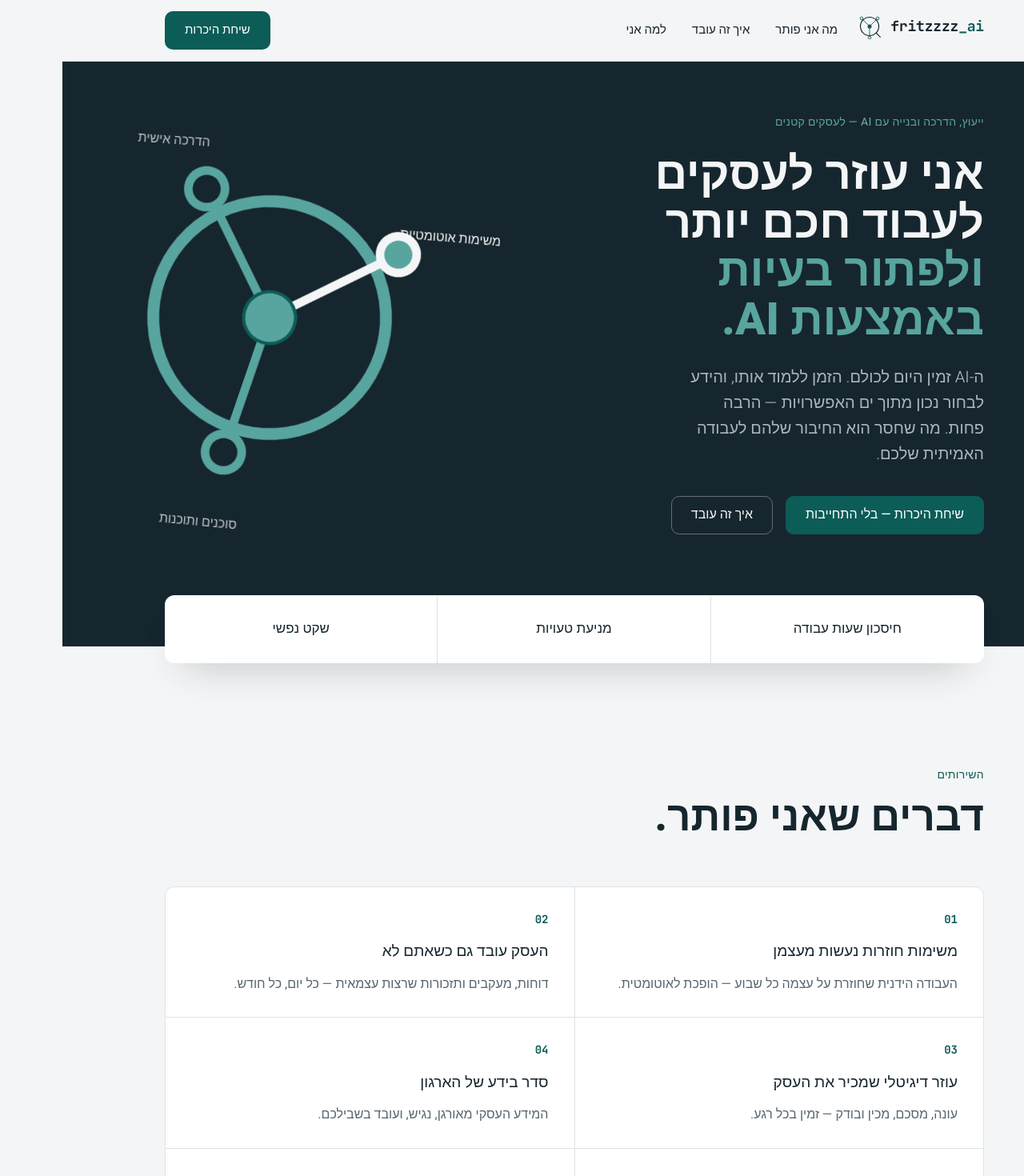
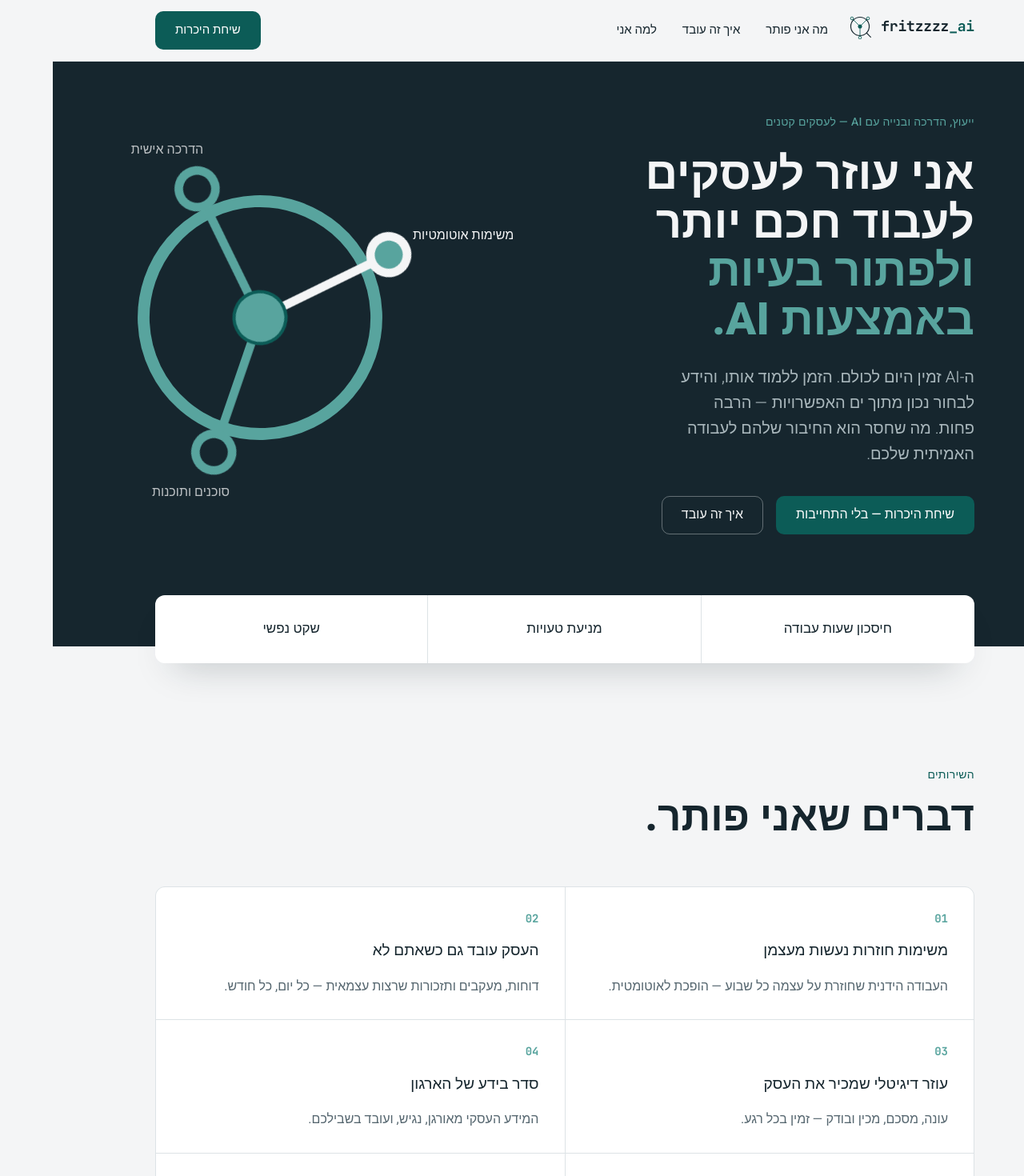
Before and after one commit to Fritzzzz1/fritzzzz-ai-site, a React (Vite) app: page / in a window 1280 px wide. Shown: the top 1470 px of the page at 80% size. Built offline with nearby package versions, Linux system fonts and the light colour scheme.

Commit message:
Lens labels placed along spokes by JS (fixes drift); hover sweep on result strip and service cards

```diff
--- a/src/components/Lens.css
+++ b/src/components/Lens.css
@@ -9,7 +9,6 @@
   position: relative;
   width: 100%;
   aspect-ratio: 1 / 1;
-  animation: lens-spin 120s linear infinite;
 }
 
 .lens__svg {
@@ -86,6 +85,7 @@
 
 .lens__hit {
   position: absolute;
+  z-index: 3;
   width: 12%;
   aspect-ratio: 1 / 1;
   border-radius: 50%;
@@ -107,6 +107,12 @@
   top: 84.737%;
 }
 
+.lens__labels {
+  position: absolute;
+  inset: 0;
+  z-index: 2;
+}
+
 .lens__label {
   position: absolute;
   font-family: var(--font-heebo);
@@ -115,30 +121,19 @@
   white-space: nowrap;
   color: var(--paper);
   opacity: 0;
-  animation:
-    lens-label-in 0.25s ease-out forwards,
-    lens-unspin 120s linear infinite;
+  animation: lens-label-in 0.25s ease-out forwards;
   transition: opacity 0.45s ease;
 }
 
 .lens__label--1 {
-  left: 14.3%;
-  top: 14.3%;
-  transform: translate(-50%, -50%);
   animation-delay: 1.3s;
 }
 
 .lens__label--2 {
-  left: 85.7%;
-  top: 14.3%;
-  transform: translate(-50%, -50%);
   animation-delay: 1.55s;
 }
 
 .lens__label--3 {
-  left: 50%;
-  top: 100.5%;
-  transform: translate(-50%, -50%);
   animation-delay: 1.8s;
 }
 
@@ -204,18 +199,6 @@
   }
 }
 
-@keyframes lens-spin {
-  to {
-    rotate: 360deg;
-  }
-}
-
-@keyframes lens-unspin {
-  to {
-    rotate: -360deg;
-  }
-}
-
 @keyframes lens-breathe {
   0%,
   100% {
@@ -227,10 +210,6 @@
 }
 
 @media (prefers-reduced-motion: reduce) {
-  .lens__stage {
-    animation: none;
-  }
-
   .lens__ring,
   .lens__spoke,
   .lens__center,
--- a/src/components/Lens.tsx
+++ b/src/components/Lens.tsx
@@ -1,4 +1,4 @@
-import { useEffect, useState } from 'react'
+import { useEffect, useRef, useState } from 'react'
 import './Lens.css'
 
 const PATHS = [
@@ -9,6 +9,48 @@ const PATHS = [
 
 const INTRO_MS = 2200
 const CYCLE_MS = 2800
+const TURN_MS = 120000
+const CENTER = 150
+const BOX_MIN = -40
+const BOX_SIZE = 380
+const LABEL_GAP = 30
+
+function useDrift(stage: React.RefObject<HTMLDivElement | null>, labels: React.RefObject<(HTMLSpanElement | null)[]>) {
+  useEffect(() => {
+    if (window.matchMedia('(prefers-reduced-motion: reduce)').matches) {
+      place(0)
+      return
+    }
+    let frame = 0
+    const started = performance.now()
+    const tick = (now: number) => {
+      place(((now - started) / TURN_MS) * 2 * Math.PI)
+      frame = requestAnimationFrame(tick)
+    }
+    frame = requestAnimationFrame(tick)
+    return () => cancelAnimationFrame(frame)
+
+    function place(angle: number) {
+      if (stage.current) stage.current.style.rotate = `${(angle * 180) / Math.PI}deg`
+      const cos = Math.cos(angle)
+      const sin = Math.sin(angle)
+      PATHS.forEach((p, i) => {
+        const el = labels.current?.[i]
+        if (!el) return
+        const dx = p.x - CENTER
+        const dy = p.y - CENTER
+        const len = Math.hypot(dx, dy)
+        const ux = (dx * cos - dy * sin) / len
+        const uy = (dx * sin + dy * cos) / len
+        const ax = CENTER + ux * (len + LABEL_GAP)
+        const ay = CENTER + uy * (len + LABEL_GAP)
+        el.style.left = `${((ax - BOX_MIN) / BOX_SIZE) * 100}%`
+        el.style.top = `${((ay - BOX_MIN) / BOX_SIZE) * 100}%`
+        el.style.transform = `translate(${-50 + 50 * ux}%, ${-50 + 50 * uy}%)`
+      })
+    }
+  }, [stage, labels])
+}
 
 function usePathCycle(paused: boolean) {
   const [active, setActive] = useState(-1)
@@ -32,10 +74,13 @@ export function Lens() {
   const [hovered, setHovered] = useState(-1)
   const [cycled, setCycled] = usePathCycle(hovered !== -1)
   const active = hovered !== -1 ? hovered : cycled
+  const stage = useRef<HTMLDivElement>(null)
+  const labels = useRef<(HTMLSpanElement | null)[]>([])
+  useDrift(stage, labels)
 
   return (
     <div className="lens">
-      <div className="lens__stage">
+      <div className="lens__stage" ref={stage}>
         <svg
           className="lens__svg"
           viewBox="-40 -40 380 380"
@@ -66,6 +111,9 @@ export function Lens() {
           ))}
         </svg>
 
+      </div>
+
+      <div className="lens__labels">
         {PATHS.map((p, i) => (
           <span
             key={p.label}
@@ -80,7 +128,13 @@ export function Lens() {
         ))}
 
         {PATHS.map((p, i) => (
-          <span key={p.label} className={`lens__label lens__label--${i + 1}${active === i ? ' is-active' : ''}`}>
+          <span
+            key={p.label}
+            ref={(el) => {
+              labels.current[i] = el
+            }}
+            className={`lens__label lens__label--${i + 1}${active === i ? ' is-active' : ''}`}
+          >
             {p.label}
           </span>
         ))}
--- a/src/components/Problems.css
+++ b/src/components/Problems.css
@@ -22,36 +22,64 @@
 }
 
 .problems__card {
+  position: relative;
+  isolation: isolate;
+  overflow: hidden;
   background: var(--white);
   padding: 28px 32px;
-  border-top: 1px solid transparent;
   display: flex;
   flex-direction: column;
   gap: 12px;
   transition:
     opacity 0.6s ease,
-    transform 0.6s ease,
-    box-shadow 0.2s ease,
-    border-color 0.2s ease;
+    transform 0.6s ease;
 }
 
-.problems__card:hover {
-  box-shadow: var(--shadow-hover);
-  border-top-color: var(--teal);
-  position: relative;
-  z-index: 1;
+.problems__card::before {
+  content: "";
+  position: absolute;
+  inset: 0;
+  z-index: -1;
+  background: var(--soft-teal);
+  transform: scaleX(0);
+  transform-origin: 100% 50%;
+  transition: transform 0.45s cubic-bezier(0.22, 0.7, 0.2, 1);
+}
+
+.problems__card:hover::before,
+.problems__card:focus-within::before {
+  transform: scaleX(1);
 }
 
 .problems__number {
   font-family: var(--font-mono);
   font-weight: 700;
   font-size: 0.875rem;
-  color: var(--teal);
+  color: var(--light-teal);
+  transition: color 0.3s ease;
 }
 
 .problems__card-title {
   font-size: 1.1875rem;
   font-weight: 500;
+  align-self: flex-start;
+  padding-bottom: 4px;
+  background-image: linear-gradient(var(--teal), var(--teal));
+  background-repeat: no-repeat;
+  background-size: 0% 2px;
+  background-position: 100% 100%;
+  transition:
+    color 0.3s ease,
+    background-size 0.45s cubic-bezier(0.22, 0.7, 0.2, 1) 0.08s;
+}
+
+.problems__card:hover .problems__number {
+  color: var(--teal);
+}
+
+.problems__card:hover .problems__card-title {
+  color: var(--teal);
+  background-size: 100% 2px;
 }
 
 .problems__card-body {
--- a/src/components/ResultStrip.css
+++ b/src/components/ResultStrip.css
@@ -12,12 +12,50 @@
   box-shadow: 0 24px 48px -24px rgba(22, 38, 46, 0.28);
 }
 
+.result-strip__row {
+  overflow: hidden;
+}
+
 .result-strip__cell {
+  position: relative;
+  isolation: isolate;
   padding: 28px 16px;
   text-align: center;
   font-weight: 500;
   font-size: 1.0625rem;
   border-inline-start: 1px solid var(--line);
+  transition: color 0.3s ease;
+}
+
+.result-strip__cell::before {
+  content: "";
+  position: absolute;
+  inset: 0;
+  z-index: -1;
+  background: var(--soft-teal);
+  transform: scaleY(0);
+  transform-origin: 50% 100%;
+  transition: transform 0.4s cubic-bezier(0.22, 0.7, 0.2, 1);
+}
+
+.result-strip__cell::after {
+  content: "";
+  position: absolute;
+  inset-inline: 0;
+  bottom: 0;
+  height: 3px;
+  background: var(--teal);
+  transform: scaleX(0);
+  transition: transform 0.4s cubic-bezier(0.22, 0.7, 0.2, 1) 0.05s;
+}
+
+.result-strip__cell:hover {
+  color: var(--teal);
+}
+
+.result-strip__cell:hover::before,
+.result-strip__cell:hover::after {
+  transform: scale(1);
 }
 
 .result-strip__cell:first-child {
```
